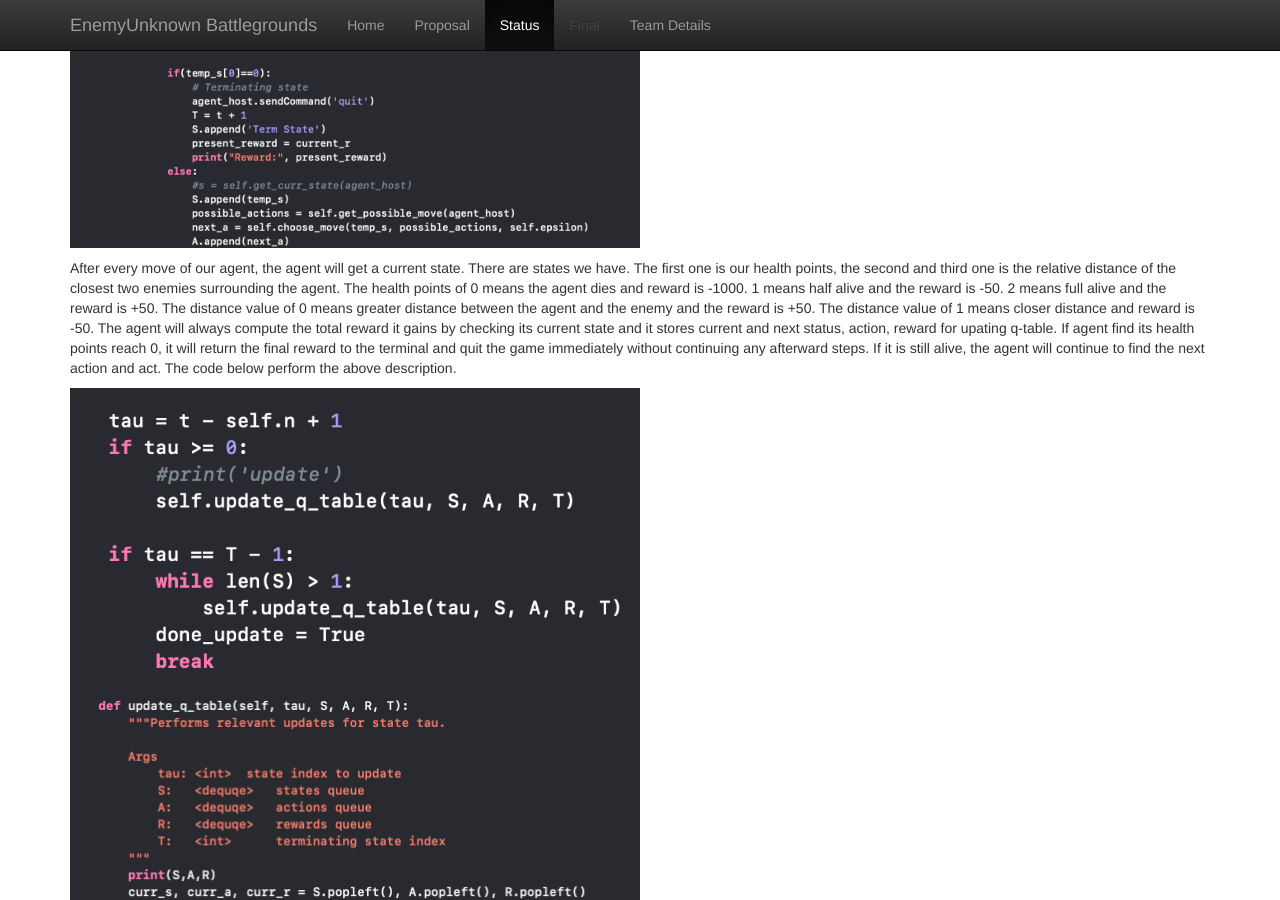
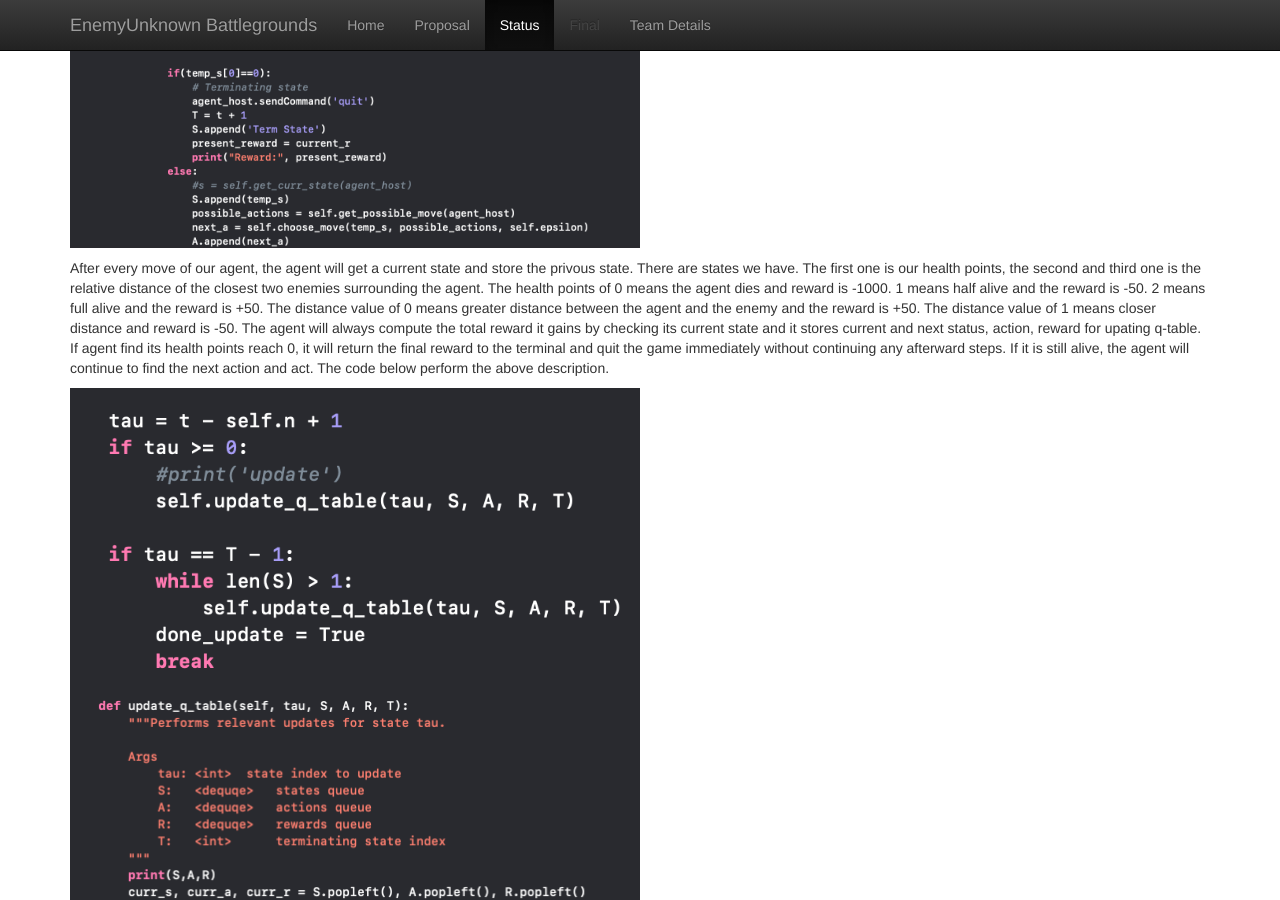
Before and after one commit to chenhaoy1/EnemyUnknown-Battlegrounds, a Jekyll site: the page built from docs/status.md, in a window 1280 px wide and 900 px high, scrolled down 1018 px. Built offline with Jekyll 4.4.1, drawn with Linux system fonts in a browser that asks for light colours.

Commit message:
Update status.md

```diff
--- a/docs/status.md
+++ b/docs/status.md
@@ -18,7 +18,7 @@
 
 <img src="1.jpg" width="50%">
 
-After every move of our agent, the agent will get a current state. There are states we have. The first one is our health points, the second  and third one is the relative distance of the closest two enemies surrounding the agent. The health points of 0 means the agent dies and reward is -1000. 1 means half alive and the reward is -50. 2 means full alive and the reward is +50. The distance value of 0 means greater distance between the agent and the enemy and the reward is +50. The distance value of 1 means closer distance and reward is -50. The agent will always compute the total reward it gains by checking its current state and it stores current and next status, action, reward for upating q-table. If agent find its health points reach 0, it will return the final reward to the terminal and quit the game immediately without continuing any afterward steps. If it is still alive, the agent will continue to find the next action and act. The code below perform the above description.
+After every move of our agent, the agent will get a current state and store the privous state. There are states we have. The first one is our health points, the second  and third one is the relative distance of the closest two enemies surrounding the agent. The health points of 0 means the agent dies and reward is -1000. 1 means half alive and the reward is -50. 2 means full alive and the reward is +50. The distance value of 0 means greater distance between the agent and the enemy and the reward is +50. The distance value of 1 means closer distance and reward is -50. The agent will always compute the total reward it gains by checking its current state and it stores current and next status, action, reward for upating q-table. If agent find its health points reach 0, it will return the final reward to the terminal and quit the game immediately without continuing any afterward steps. If it is still alive, the agent will continue to find the next action and act. The code below perform the above description.
 
 <img src="2.jpg" width="50%">
 <img src="3.jpg" width="50%">
```
